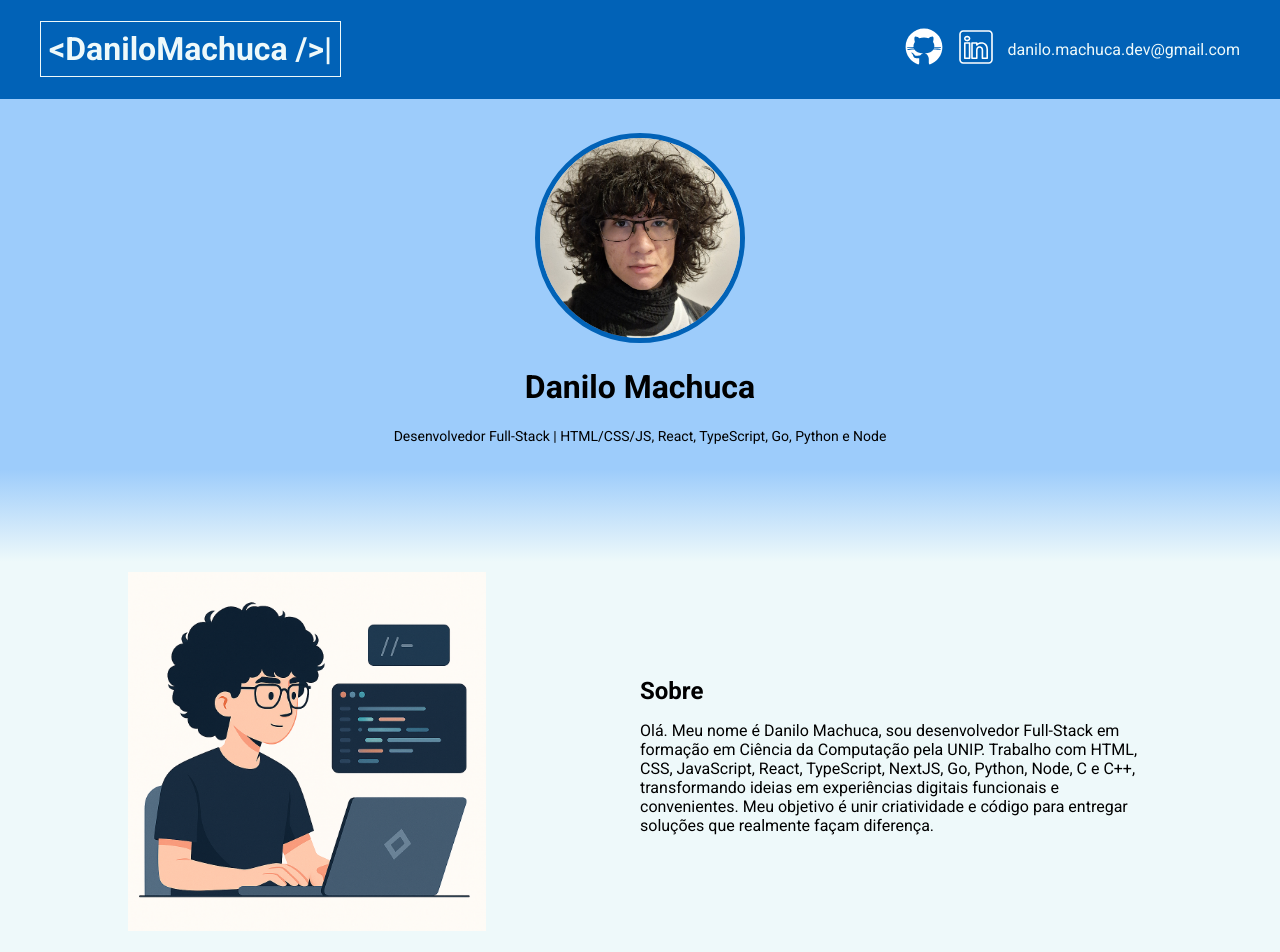
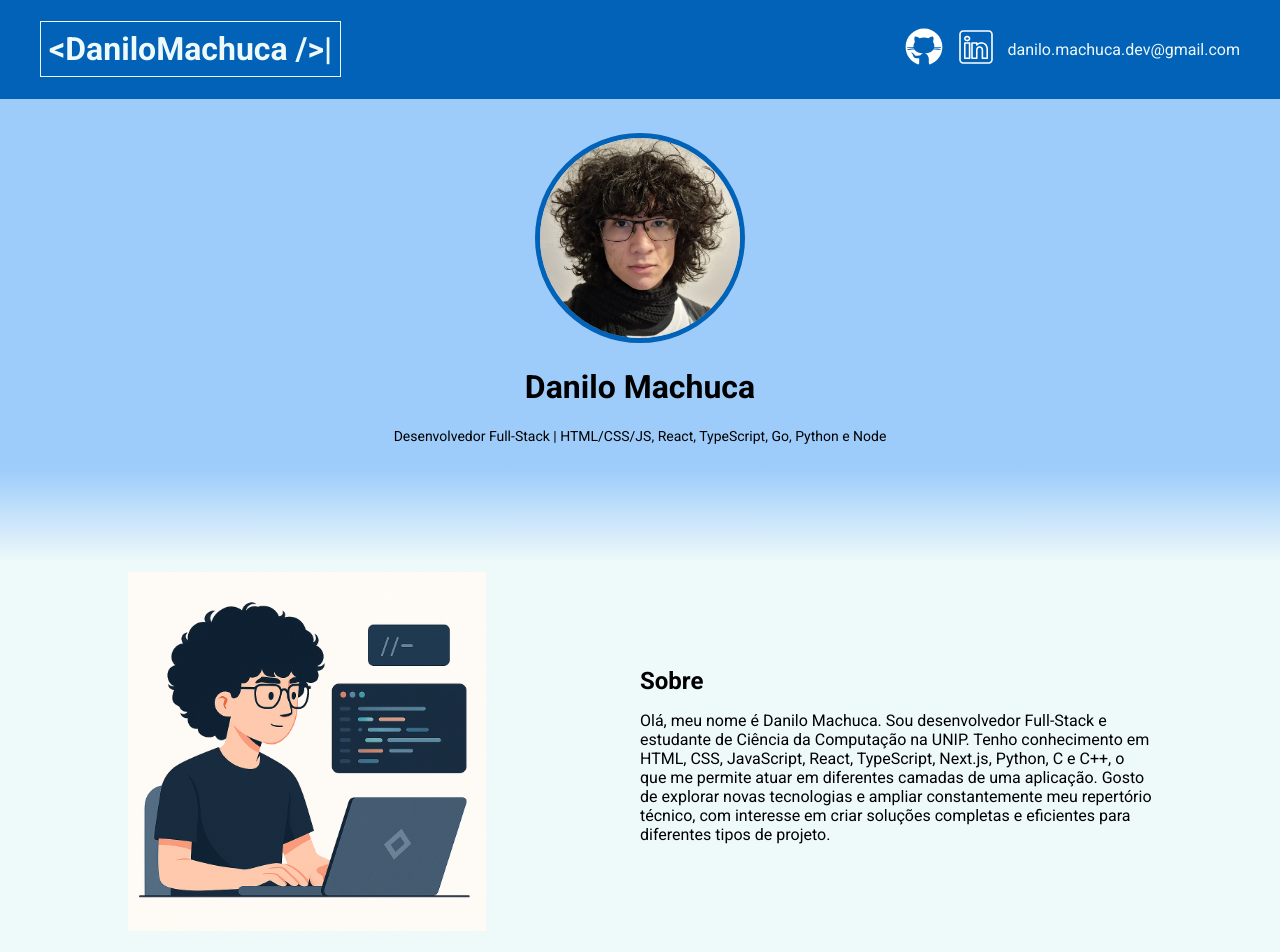
Before and after one commit to DaniloMachuca/portifolio, a React (Vite) app: page / in a window 1280 px wide. Shown: the top 952 px of the page. Built offline with nearby package versions, Linux system fonts and the light colour scheme; no server answers.

Commit message:
fix: textos sobre mim

```diff
--- a/src/App.tsx
+++ b/src/App.tsx
@@ -33,12 +33,13 @@ function App() {
         <>
           <Title fontSize={24}>Sobre</Title>
           <p>
-            Olá. Meu nome é Danilo Machuca, sou desenvolvedor Full-Stack em
-            formação em Ciência da Computação pela UNIP. Trabalho com HTML, CSS,
-            JavaScript, React, TypeScript, NextJS, Go, Python, Node, C e C++,
-            transformando ideias em experiências digitais funcionais e
-            convenientes. Meu objetivo é unir criatividade e código para
-            entregar soluções que realmente façam diferença.
+            Olá, meu nome é Danilo Machuca. Sou desenvolvedor Full-Stack e
+            estudante de Ciência da Computação na UNIP. Tenho conhecimento em
+            HTML, CSS, JavaScript, React, TypeScript, Next.js, Python, C e C++,
+            o que me permite atuar em diferentes camadas de uma aplicação. Gosto
+            de explorar novas tecnologias e ampliar constantemente meu
+            repertório técnico, com interesse em criar soluções completas e
+            eficientes para diferentes tipos de projeto.
           </p>
         </>
       </Section>
```
